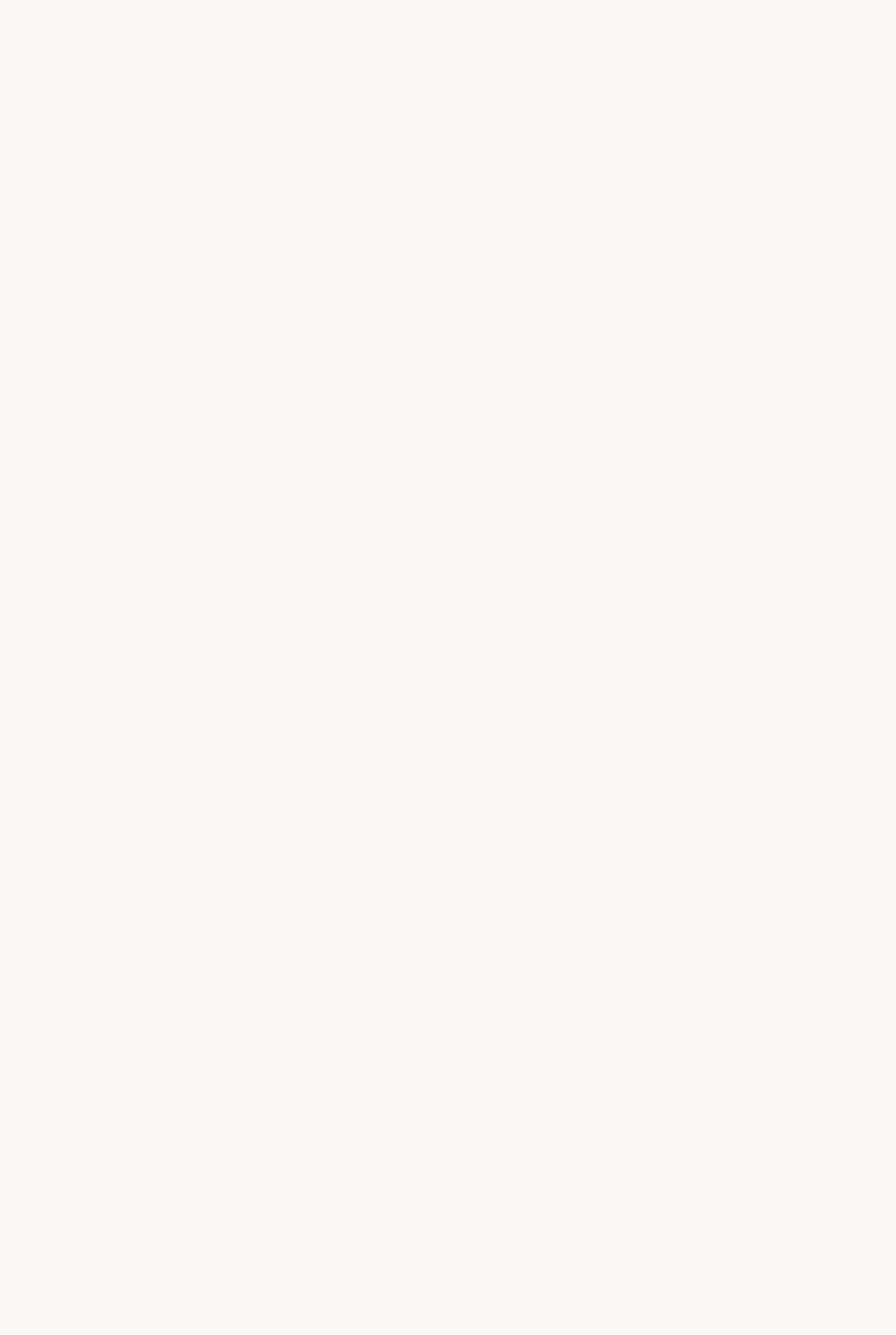
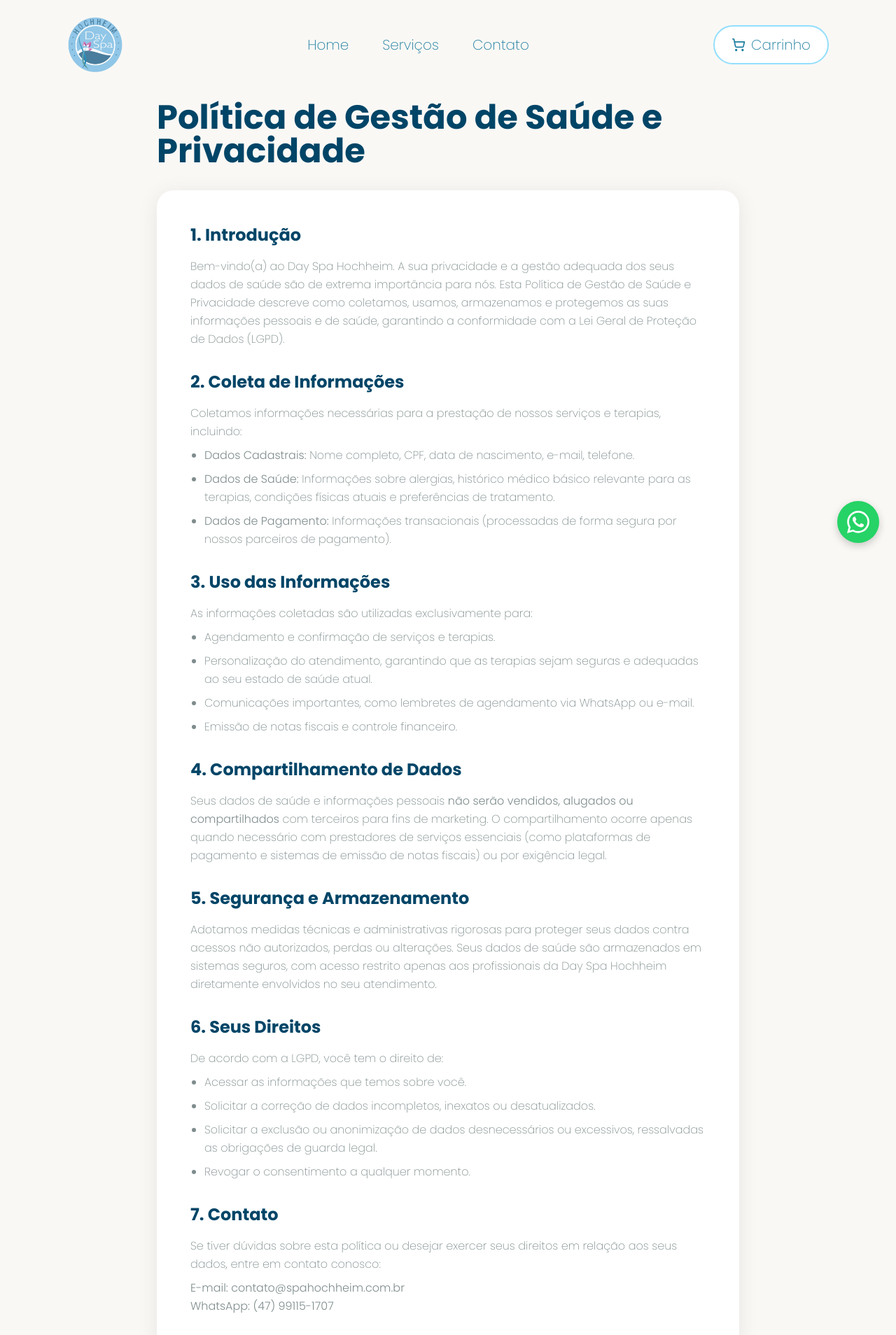
Before and after one commit to MahLucy/Day-Spa-Hochheim, a React (Vite) app: page /politica-de-privacidade in a window 1280 px wide. Before the commit this address had no page. Shown: the top 1908 px of the page at 70% size. Before the commit the page ends 800 px from the top, so only its background shows below. Built offline with nearby package versions, Linux system fonts and the light colour scheme.

Commit message:
feat(ui): add privacy policy consent, enhance WhatsApp button, and update layout/pages

```diff
--- a/src/App.jsx
+++ b/src/App.jsx
@@ -12,6 +12,7 @@
 import SuccessPage from './pages/SuccessPage'
 import ContactPage from './pages/ContactPage'
 import GiftCardPage from './pages/GiftCardPage'
+import PrivacyPolicyPage from './pages/PrivacyPolicyPage'
 
 // Admin pages
 import AdminLogin from './pages/admin/AdminLogin'
@@ -62,6 +63,7 @@
             <Route path="/confirmacao" element={<ScrollToTopPage><SuccessPage /></ScrollToTopPage>} />
             <Route path="/contato" element={<ScrollToTopPage><ContactPage /></ScrollToTopPage>} />
             <Route path="/validar/:code" element={<ScrollToTopPage><GiftCardPage /></ScrollToTopPage>} />
+            <Route path="/politica-de-privacidade" element={<ScrollToTopPage><PrivacyPolicyPage /></ScrollToTopPage>} />
           </Route>
 
           {/* ── Admin routes (standalone layout, no Navbar/Footer) ── */}
--- a/src/components/layout/Footer.jsx
+++ b/src/components/layout/Footer.jsx
@@ -58,7 +58,7 @@
           <div className="flex flex-col items-center md:items-center gap-2">
             <p className="text-[0.8rem] md:text-xl font-extralight">Blumenau - SC</p>
             <p className="text-[0.8rem] md:text-xl font-extralight break-words">
-              contato@clinicahochheim.com.br
+              contato@spahochheim.com.br
             </p>
             <p className="text-[0.8rem] md:text-xl font-extralight">(47) 3222-0010</p>
 
--- a/src/components/ui/WhatsAppButton.jsx
+++ b/src/components/ui/WhatsAppButton.jsx
@@ -1,7 +1,7 @@
 export default function WhatsAppButton() {
   // Número de telefone de contato da clínica (com 55 para o Brasil)
   const phoneNumber = "5547991151707";
-  const message = encodeURIComponent("Olá! Gostaria de tirar uma dúvida sobre os serviços da Clínica Hochheim SPA.");
+  const message = encodeURIComponent("Olá! Gostaria de tirar uma dúvida sobre os serviços da Day Spa Hochheim.");
   const whatsappUrl = `https://wa.me/${phoneNumber}?text=${message}`;
 
   return (
--- a/src/pages/ContactPage.jsx
+++ b/src/pages/ContactPage.jsx
@@ -17,7 +17,7 @@
   {
     icon: Mail,
     title: 'E-mail',
-    lines: ['contato@clinicahochheim.com.br'],
+    lines: ['contato@spahochheim.com.br'],
   },
   {
     icon: Clock,
@@ -92,7 +92,7 @@
             <div className="w-12 md:w-16 h-[3px] bg-spa-accent rounded-full" />
           </div>
           <p className="text-base sm:text-lg lg:text-xl font-body text-white/80 max-w-2xl font-extralight leading-relaxed">
-            Nossa equipe está à disposição para tirar suas dúvidas, agendar seus horários e ajudar a encontrar a experiência perfeita de bem-estar.
+            Nossa equipe está à disposição para tirar suas dúvidas, agendar seus horários e ajudar a encontrar a experiência perfeita.
           </p>
         </div>
       </section>
@@ -114,7 +114,7 @@
                       </div>
                       <p className="text-xs font-body font-medium text-spa-muted uppercase tracking-wider mb-2">{info.title}</p>
                       {info.lines.map((line, i) => (
-                        <p key={i} className={`text-sm font-body ${i === 0 ? 'text-spa-dark font-medium' : 'text-spa-muted'}`}>
+                        <p key={i} className={`text-sm font-body break-all ${i === 0 ? 'text-spa-dark font-medium' : 'text-spa-muted'}`}>
                           {line}
                         </p>
                       ))}
--- a/src/pages/GiftCardPage.jsx
+++ b/src/pages/GiftCardPage.jsx
@@ -172,7 +172,7 @@
             <div className="flex items-center gap-3 mb-6">
               <img src="/logo.png" alt="Day Spa Hochheim" className="h-10 w-auto object-contain brightness-0 invert" />
               <div>
-                <p className="font-body text-xs text-white/50 uppercase tracking-widest">Clínica Hochheim</p>
+                <p className="font-body text-xs text-white/50 uppercase tracking-widest"> Day Spa Hochheim</p>
                 <p className="font-display text-sm text-white font-semibold">Day Spa</p>
               </div>
             </div>
--- a/src/pages/PersonalDataPage.jsx
+++ b/src/pages/PersonalDataPage.jsx
@@ -1,5 +1,5 @@
 import { useState, useEffect } from 'react'
-import { useNavigate } from 'react-router-dom'
+import { Link, useNavigate } from 'react-router-dom'
 import { ChevronLeft, ChevronRight, AlertCircle } from 'lucide-react'
 import CheckoutStepper from '../components/ui/CheckoutStepper'
 import OrderSummary from '../components/ui/OrderSummary'
@@ -112,6 +112,8 @@
     if (!validateEmail(form.recipient_email))             e.recipient_email = 'E-mail do presenteado obrigatório.'
     if (!validatePhone(form.recipient_phone))             e.recipient_phone = 'Telefone do presenteado obrigatório.'
     if (!form.consent1)                                        e.consent1        = 'Aceite obrigatório.'
+    if (!form.consent2)                                        e.consent2        = 'Aceite obrigatório.'
+    if (!form.consent3)                                        e.consent3        = 'Aceite obrigatório.'
     return e
   }
 
@@ -359,20 +361,28 @@
                     },
                     {
                       key: 'consent2',
-                      required: false,
+                      required: true,
                       text: 'Autorizo o Day Spa Hochheim a entrar em contato via WhatsApp e e-mail para confirmação e lembretes do agendamento.',
                     },
                     {
                       key: 'consent3',
-                      required: false,
-                      text: 'Confirmo que li a política de gestão de saúde e privacidade.',
+                      required: true,
+                      text: (
+                        <>
+                          Confirmo que li a{' '}
+                          <Link to="/politica-de-privacidade" className="text-spa-dark font-medium underline underline-offset-2 hover:text-spa-light transition-colors" target="_blank" rel="noopener noreferrer">
+                            política de gestão de saúde e privacidade
+                          </Link>
+                          .
+                        </>
+                      ),
                     },
                   ].map(c => (
                     <label key={c.key} className="flex items-start gap-3 cursor-pointer group">
                       <div className={`w-5 h-5 rounded border-2 flex items-center justify-center shrink-0 mt-0.5 transition-all ${
                         form[c.key]
                           ? 'bg-spa-dark border-spa-dark'
-                          : c.key === 'consent1' && errors.consent1
+                          : errors[c.key]
                             ? 'border-red-400'
                             : 'border-gray-300 group-hover:border-spa-light'
                       }`}>
@@ -391,7 +401,17 @@
                   ))}
                   {errors.consent1 && (
                     <p className="flex items-center gap-1 text-red-500 text-xs font-body">
-                      <AlertCircle size={12} /> {errors.consent1}
+                      <AlertCircle size={12} /> {errors.consent1} (Uso e consentimento)
+                    </p>
+                  )}
+                  {errors.consent2 && (
+                    <p className="flex items-center gap-1 text-red-500 text-xs font-body">
+                      <AlertCircle size={12} /> {errors.consent2} (Contato)
+                    </p>
+                  )}
+                  {errors.consent3 && (
+                    <p className="flex items-center gap-1 text-red-500 text-xs font-body">
+                      <AlertCircle size={12} /> {errors.consent3} (Saúde e privacidade)
                     </p>
                   )}
                 </div>
--- /dev/null
+++ b/src/pages/PrivacyPolicyPage.jsx
@@ -0,0 +1,84 @@
+import React from 'react'
+
+export default function PrivacyPolicyPage() {
+  return (
+    <div className="min-h-screen pt-28 pb-12 lg:pt-36 lg:pb-20">
+      <div className="page-container max-w-4xl mx-auto">
+        <h1 className="font-display text-4xl lg:text-5xl text-spa-dark font-bold mb-8">
+          Política de Gestão de Saúde e Privacidade
+        </h1>
+
+        <div className="bg-white rounded-xl3 p-8 lg:p-12 shadow-card space-y-8 font-body text-spa-muted text-base leading-relaxed">
+
+          <section>
+            <h2 className="text-2xl font-display text-spa-dark font-semibold mb-4">1. Introdução</h2>
+            <p>
+              Bem-vindo(a) ao Day Spa Hochheim. A sua privacidade e a gestão adequada dos seus dados de saúde
+              são de extrema importância para nós. Esta Política de Gestão de Saúde e Privacidade descreve como
+              coletamos, usamos, armazenamos e protegemos as suas informações pessoais e de saúde, garantindo a
+              conformidade com a Lei Geral de Proteção de Dados (LGPD).
+            </p>
+          </section>
+
+          <section>
+            <h2 className="text-2xl font-display text-spa-dark font-semibold mb-4">2. Coleta de Informações</h2>
+            <p className="mb-2">Coletamos informações necessárias para a prestação de nossos serviços e terapias, incluindo:</p>
+            <ul className="list-disc pl-5 space-y-2">
+              <li><strong>Dados Cadastrais:</strong> Nome completo, CPF, data de nascimento, e-mail, telefone.</li>
+              <li><strong>Dados de Saúde:</strong> Informações sobre alergias, histórico médico básico relevante para as terapias, condições físicas atuais e preferências de tratamento.</li>
+              <li><strong>Dados de Pagamento:</strong> Informações transacionais (processadas de forma segura por nossos parceiros de pagamento).</li>
+            </ul>
+          </section>
+
+          <section>
+            <h2 className="text-2xl font-display text-spa-dark font-semibold mb-4">3. Uso das Informações</h2>
+            <p className="mb-2">As informações coletadas são utilizadas exclusivamente para:</p>
+            <ul className="list-disc pl-5 space-y-2">
+              <li>Agendamento e confirmação de serviços e terapias.</li>
+              <li>Personalização do atendimento, garantindo que as terapias sejam seguras e adequadas ao seu estado de saúde atual.</li>
+              <li>Comunicações importantes, como lembretes de agendamento via WhatsApp ou e-mail.</li>
+              <li>Emissão de notas fiscais e controle financeiro.</li>
+            </ul>
+          </section>
+
+          <section>
+            <h2 className="text-2xl font-display text-spa-dark font-semibold mb-4">4. Compartilhamento de Dados</h2>
+            <p>
+              Seus dados de saúde e informações pessoais <strong>não serão vendidos, alugados ou compartilhados</strong> com terceiros para fins de marketing. O compartilhamento ocorre apenas quando necessário com prestadores de serviços essenciais (como plataformas de pagamento e sistemas de emissão de notas fiscais) ou por exigência legal.
+            </p>
+          </section>
+
+          <section>
+            <h2 className="text-2xl font-display text-spa-dark font-semibold mb-4">5. Segurança e Armazenamento</h2>
+            <p>
+              Adotamos medidas técnicas e administrativas rigorosas para proteger seus dados contra acessos não autorizados, perdas ou alterações. Seus dados de saúde são armazenados em sistemas seguros, com acesso restrito apenas aos profissionais da Day Spa Hochheim diretamente envolvidos no seu atendimento.
+            </p>
+          </section>
+
+          <section>
+            <h2 className="text-2xl font-display text-spa-dark font-semibold mb-4">6. Seus Direitos</h2>
+            <p className="mb-2">De acordo com a LGPD, você tem o direito de:</p>
+            <ul className="list-disc pl-5 space-y-2">
+              <li>Acessar as informações que temos sobre você.</li>
+              <li>Solicitar a correção de dados incompletos, inexatos ou desatualizados.</li>
+              <li>Solicitar a exclusão ou anonimização de dados desnecessários ou excessivos, ressalvadas as obrigações de guarda legal.</li>
+              <li>Revogar o consentimento a qualquer momento.</li>
+            </ul>
+          </section>
+
+          <section>
+            <h2 className="text-2xl font-display text-spa-dark font-semibold mb-4">7. Contato</h2>
+            <p>
+              Se tiver dúvidas sobre esta política ou desejar exercer seus direitos em relação aos seus dados, entre em contato conosco:
+            </p>
+            <p className="mt-2 font-medium">
+              E-mail: contato@spahochheim.com.br <br />
+              WhatsApp: (47) 99115-1707
+            </p>
+          </section>
+
+        </div>
+      </div>
+    </div>
+  )
+}
```
Also changed, not shown: src/pages/HomePage.jsx (+13 -14 lines).
